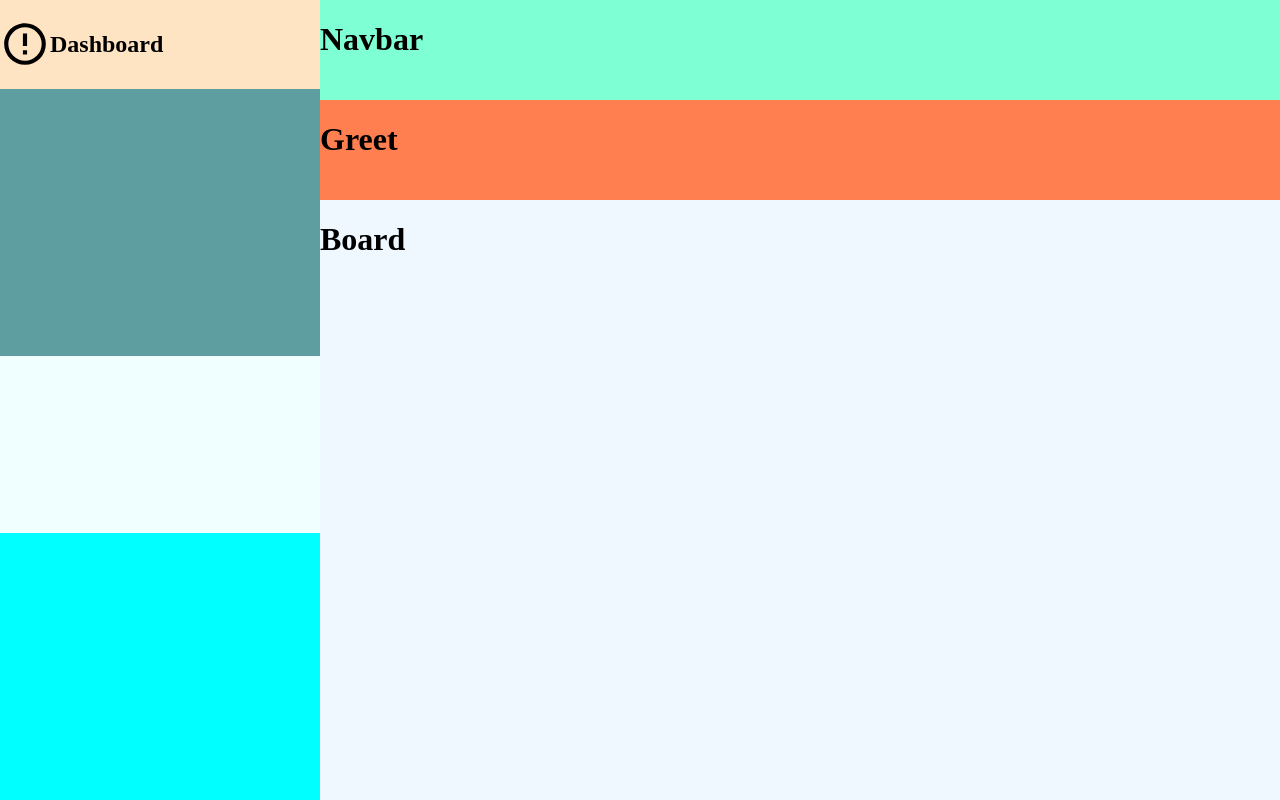
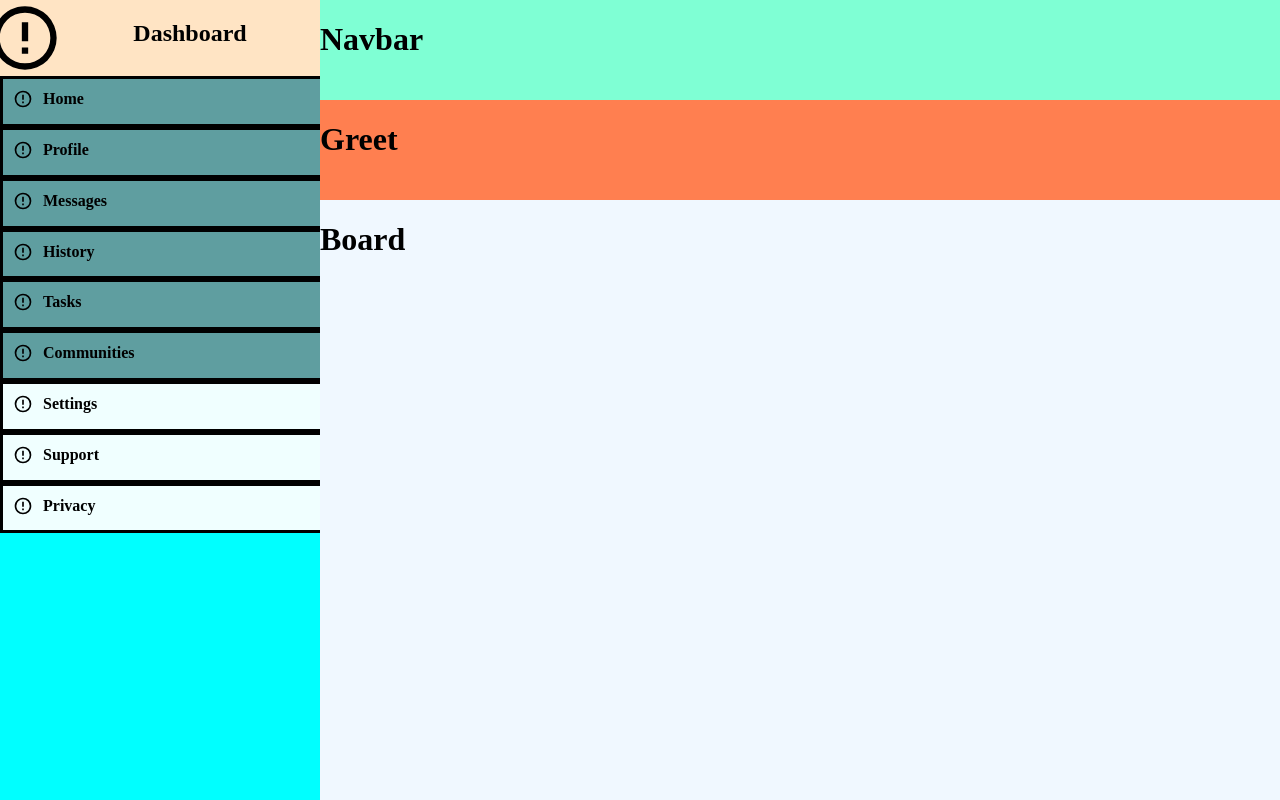
Before and after one commit to Beagle125/Project-Admin-Dashboard, a plain HTML site: page index.html in a window 1280 px wide. Drawn offline with Linux system fonts and the light colour scheme.

Commit message:
Fixed sidebar content

```diff
--- a/index.html
+++ b/index.html
@@ -15,10 +15,44 @@
                     <h2>Dashboard</h2>
                 </div>
                 <div class="sidebar-top">
-
+                    <div class="sidebar-content hover">
+                        <img src="./static/placeholder.svg" alt="logo">
+                        <h4>Home</h4>
+                    </div>
+                    <div class="sidebar-content hover">
+                        <img src="./static/placeholder.svg" alt="logo">
+                        <h4>Profile</h4>
+                    </div>
+                    <div class="sidebar-content hover">
+                        <img src="./static/placeholder.svg" alt="logo">
+                        <h4>Messages</h4>
+                    </div>
+                    <div class="sidebar-content hover">
+                        <img src="./static/placeholder.svg" alt="logo">
+                        <h4>History</h4>
+                    </div>
+                    <div class="sidebar-content hover">
+                        <img src="./static/placeholder.svg" alt="logo">
+                        <h4>Tasks</h4>
+                    </div>
+                    <div class="sidebar-content hover">
+                        <img src="./static/placeholder.svg" alt="logo">
+                        <h4>Communities</h4>
+                    </div>
                 </div>
                 <div class="sidebar-bottom">
-
+                    <div class="sidebar-content hover">
+                        <img src="./static/placeholder.svg" alt="logo">
+                        <h4>Settings</h4>
+                    </div>
+                    <div class="sidebar-content hover">
+                        <img src="./static/placeholder.svg" alt="logo">
+                        <h4>Support</h4>
+                    </div>
+                    <div class="sidebar-content hover">
+                        <img src="./static/placeholder.svg" alt="logo">
+                        <h4>Privacy</h4>
+                    </div>
                 </div>
             </div>
             <div class="sidebar-lower">
--- a/styles.css
+++ b/styles.css
@@ -24,26 +24,44 @@ html, body {
 .sidebar-upper{
     background-color: azure;
     display: grid;
-    grid-template-rows: 1fr 3fr 2fr;
+    grid-template-rows: 1fr 4fr 2fr;
 }
 
 .sidebar-header{
+    align-items: stretch;
     background-color: bisque;
     display: grid;
+    gap: 10px;
     grid-template-columns: 50px 1fr;
-    justify-items: start;
-    align-items: center;
+    justify-items: center;
 }
 
 .sidebar-top{
+    align-items: stretch;
     background-color: cadetblue;
+    display: grid;
+    grid-template-rows: repeat(6, 1fr);
+    justify-items: start;
+}
+
+.sidebar-bottom{
+    align-items: stretch;
+    background-color: cadetblue;
+    display: grid;
+    grid-template-rows: repeat(3, 1fr);
+    justify-items: start;
 }
 
 .sidebar-content{
+    align-items: center;
+    border: solid black;
     display: grid;
-    grid-template-columns: 50px 1fr;
+    gap: 10px;
+    grid-template-columns: 20px 1fr;
+    grid-template-rows: 40px;
     justify-items: start;
-    align-items: center;
+    padding-left: 10px;
+    width: 100%;
 }
 
 .sidebar-bottom{
```
